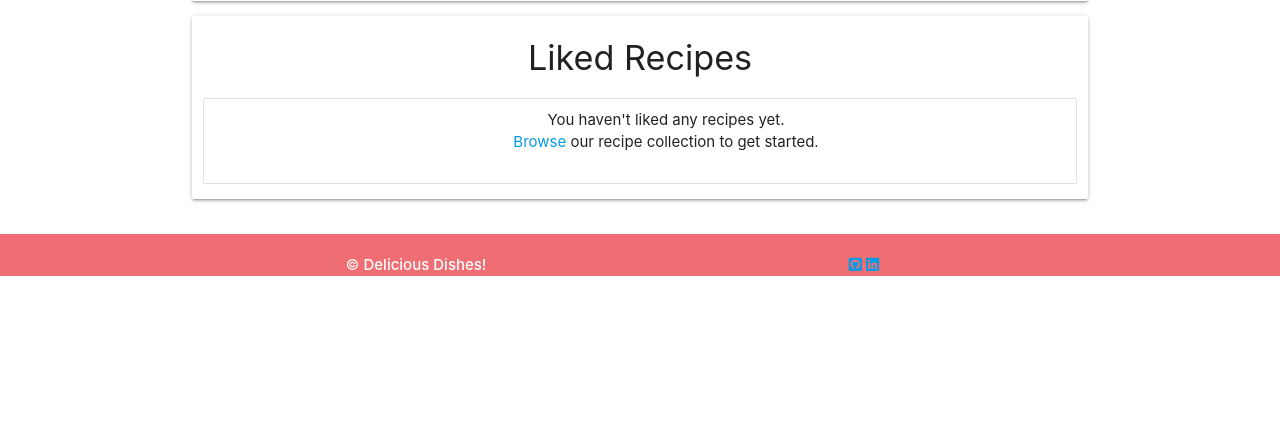
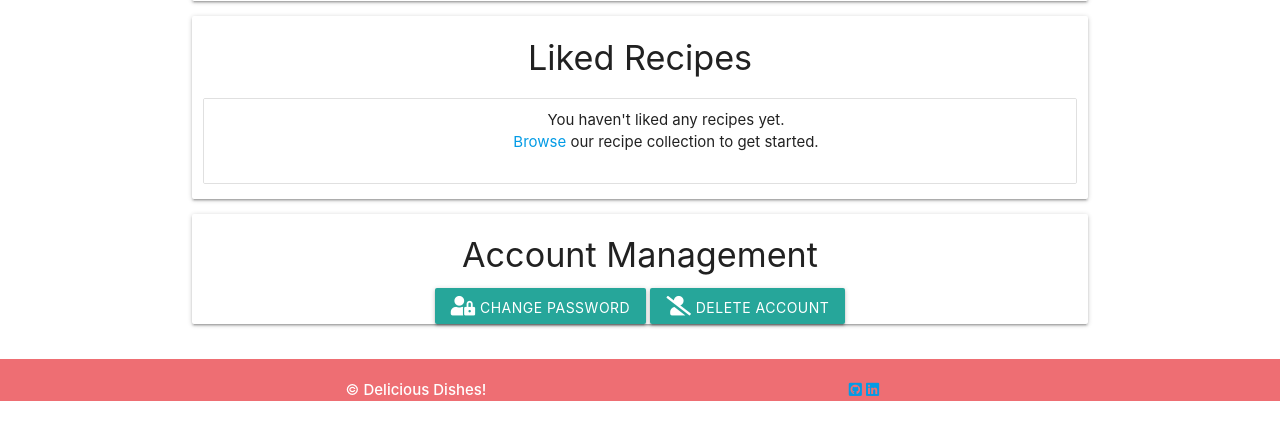
Before and after one commit to hebs87/cookbook-milestone-project-three, a Flask app: template templates/profile.html in a window 1280 px wide. Shown: the part 406-827 px from the top of the page. Before the commit the page ends 682 px from the top, so only its background shows below. Run offline with Flask 2, Linux system fonts and the light colour scheme; the template is opened without the code that fills it, so the values that code supplies are empty; some libraries are stand-ins or nearby versions.

Commit message:
Added account management buttons to profile.html

```diff
--- a/.c9/metadata/environment/templates/recipes.html
+++ b/.c9/metadata/environment/templates/recipes.html
@@ -1 +1 @@
-{"filter":false,"title":"recipes.html","tooltip":"/templates/recipes.html","undoManager":{"mark":-1,"position":-1,"stack":[]},"ace":{"folds":[],"scrolltop":1016.5,"scrollleft":0,"selection":{"start":{"row":96,"column":28},"end":{"row":96,"column":28},"isBackwards":false},"options":{"guessTabSize":true,"useWrapMode":false,"wrapToView":true},"firstLineState":{"row":38,"state":"start","mode":"ace/mode/html"}},"timestamp":1563887356790,"hash":"2008e9ef145505fd17bb8b2fd73b0a323e5c3c20"}
+{"filter":false,"title":"recipes.html","tooltip":"/templates/recipes.html","undoManager":{"mark":-1,"position":-1,"stack":[]},"ace":{"folds":[],"scrolltop":1792,"scrollleft":0,"selection":{"start":{"row":129,"column":0},"end":{"row":150,"column":6},"isBackwards":false},"options":{"guessTabSize":true,"useWrapMode":false,"wrapToView":true},"firstLineState":{"row":92,"state":"start","mode":"ace/mode/html"}},"timestamp":1563887356790,"hash":"2008e9ef145505fd17bb8b2fd73b0a323e5c3c20"}
--- a/templates/profile.html
+++ b/templates/profile.html
@@ -78,5 +78,25 @@
         </div>
     </div>
 
+    <!--Account Management Buttons-->
+    <div class="row card z-depth-1 center-align">
+        <div class="col s12">
+            <h4 class="subheading">Account Management</h4>
+        </div>
+        <div class="col s12">
+            <!--Change Password Modal Button-->
+            <a href="#change_password_modal" class="waves-effect waves-light btn modal-trigger">
+                <i class="fas fa-user-lock" aria-hidden="true"></i>
+                <span class="hide-on-small-and-down">Change Password</span>
+            </a>
+            <!--Delete Account Modal Button-->
+            <a href="#delete_modal" class="waves-effect waves-light btn modal-trigger">
+                <i class="fas fa-user-slash" aria-hidden="true"></i>
+                <span class="hide-on-small-and-down">Delete Account</span>
+            </a>
+        </div>
+    </div>
+
 </div>
+
 {% endblock %}
```
Also changed, not shown: .c9/metadata/environment/app.py (+1 -1 lines), .c9/metadata/environment/templates/profile.html (+1 -1 lines), .c9/metadata/environment/static/js/script.js, 1 other file.
